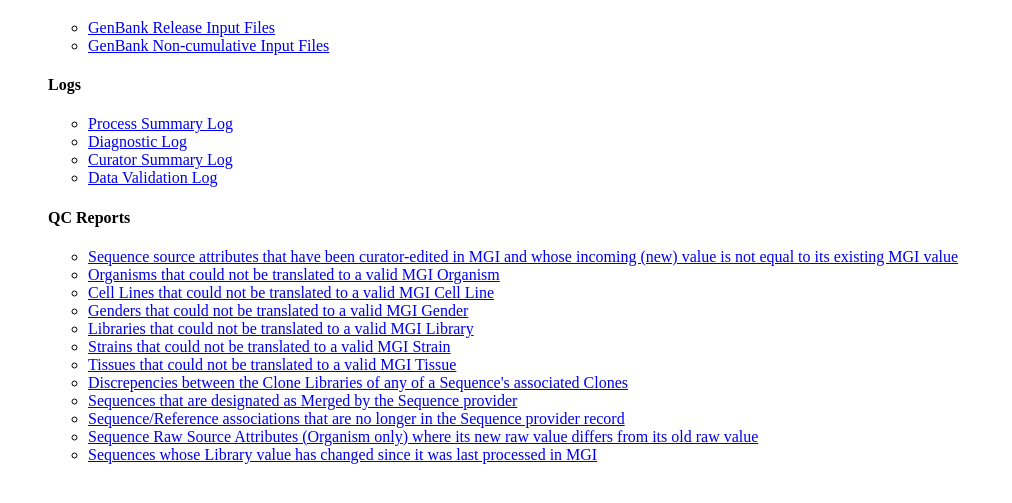
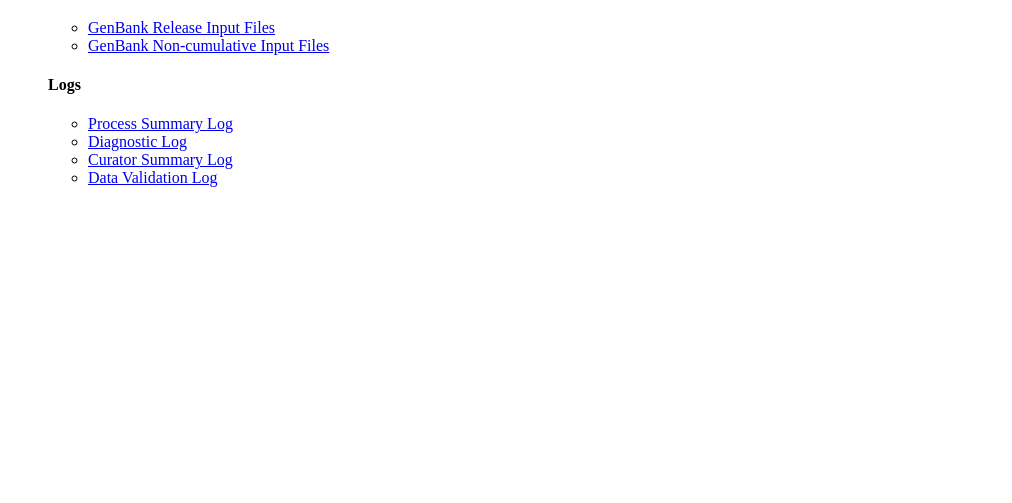
Before and after one commit to mgijax/gbseqload, a plain HTML site: page index.html in a window 1280 px wide. Shown: the part 87-590 px from the top of the page, without its empty margins (0-1012 px from the left). Drawn offline with Linux system fonts and the light colour scheme.

Commit message:
TR13026/remove obsolete reports from index page

```diff
--- a/index.html
+++ b/index.html
@@ -17,19 +17,3 @@ GenBank Sequence Load: Data, Logs and QC Reports
 <LI><A HREF="/data/loads/genbank/gbseqload/logs/gbseqload.cur.log">Curator Summary Log</A>
 <LI><A HREF="/data/loads/genbank/gbseqload/logs/gbseqload.val.log">Data Validation Log</A>
 </UL>
-
-<H4>QC Reports</H4>
-<UL>
-<LI><A HREF="/data/loads/genbank/gbseqload/reports/QC_MS_AttrEdit.rpt">Sequence source attributes that have been curator-edited in MGI and whose incoming (new) value is not equal to its existing MGI value</A>
-<LI><A HREF="/data/loads/genbank/gbseqload/reports/QC_MS_UnresolvedOrganism.rpt">Organisms that could not be translated to a valid MGI Organism</A>
-<LI><A HREF="/data/loads/genbank/gbseqload/reports/QC_MS_InvalidCellLine.rpt">Cell Lines that could not be translated to a valid MGI Cell Line</A>
-<LI><A HREF="/data/loads/genbank/gbseqload/reports/QC_MS_InvalidGender.rpt">Genders that could not be translated to a valid MGI Gender</A>
-<LI><A HREF="/data/loads/genbank/gbseqload/reports/QC_MS_InvalidLibrary.rpt">Libraries that could not be translated to a valid MGI Library</A>
-<LI><A HREF="/data/loads/genbank/gbseqload/reports/QC_MS_InvalidStrain.rpt">Strains that could not be translated to a valid MGI Strain</A>
-<LI><A HREF="/data/loads/genbank/gbseqload/reports/QC_MS_InvalidTissue.rpt">Tissues that could not be translated to a valid MGI Tissue</A>
-<LI><A HREF="/data/loads/genbank/gbseqload/reports/QC_MS_NameConflict.rpt">Discrepencies between the Clone Libraries of any of a Sequence's associated Clones</A>
-<LI><A HREF="/data/loads/genbank/gbseqload/reports/QC_SEQ_Merged.rpt">Sequences that are designated as Merged by the Sequence provider</A>
-<LI><A HREF="/data/loads/genbank/gbseqload/reports/QC_SEQ_OldRef.rpt">Sequence/Reference associations that are no longer in the Sequence provider record</A>
-<LI><A HREF="/data/loads/genbank/gbseqload/reports/QC_SEQ_RawSourceConflict.rpt">Sequence Raw Source Attributes (Organism only) where its new raw value differs from its old raw value </A>
-<LI><A HREF="/data/loads/genbank/gbseqload/reports/QC_MS_ChangedLibrary.rpt">Sequences whose Library value has changed since it was last processed in MGI </A>
-</UL>
```
Also changed, not shown: 1 other file.
